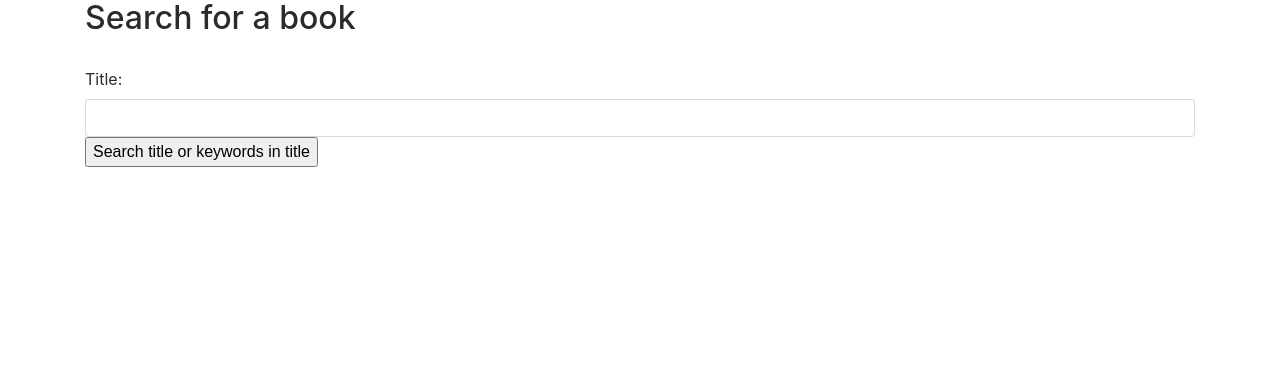
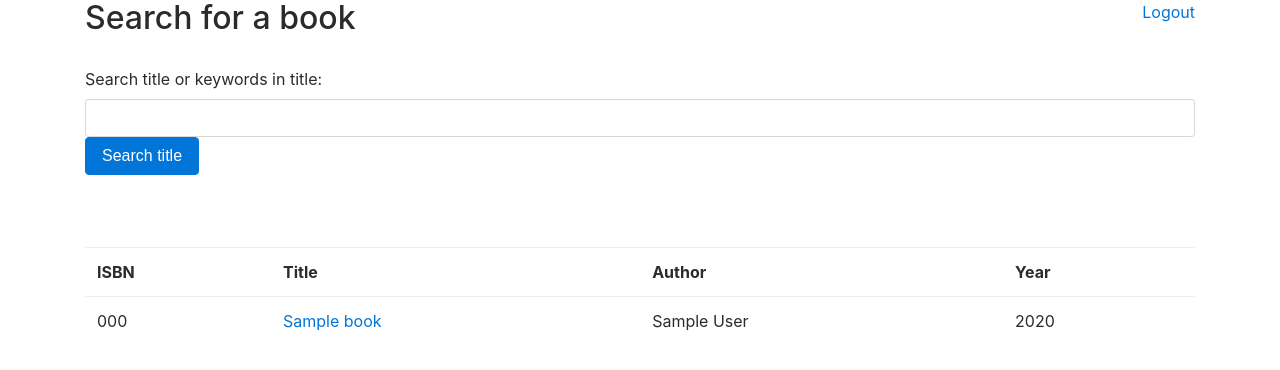
Before and after one commit to tsz88/edx-python-with-flask-project1, a Flask app: template templates/search.html in a window 1280 px wide. Shown: the top 370 px of the page. Run offline with Flask 2, Linux system fonts and the light colour scheme; the template is opened without the code that fills it: most values are stand-ins (such as "Sample title", 1, 10 or a date in 2020); some libraries are stand-ins or nearby versions.

Commit message:
book-details site added, logout added

```diff
--- a/application.py
+++ b/application.py
@@ -48,7 +48,7 @@ def login():
         username = request.form.get("username")
         password = request.form.get("password")
         if auth.authentication(username, password, db):
-            return render_template("search.html", username=username)
+            return redirect(url_for("search"))
         else:
             return render_template("login.html",
                                    error="Bad username or password.")
@@ -56,6 +56,88 @@ def login():
         return render_template("login.html")
 
 
+@app.route("/logout")
+def logout():
+    session['user_id'] = None
+    return render_template("login.html")
+
+
 @app.route("/")
 def main():
     return redirect(url_for("login"))
+
+
+@app.route("/search", methods=["GET", "POST"])
+def search():
+    if session["user_id"] is None:
+        return redirect(url_for("login"))
+    if request.method == "GET":
+        return render_template("search.html")
+
+    title_fragment = request.form.get("title")
+
+    if len(title_fragment) > 0:
+        result_list = db.execute(
+            "SELECT * FROM books WHERE title ILIKE '%" + title_fragment +
+            "' OR title ILIKE '" + title_fragment + "%'").fetchall()
+        book_list = []
+        for book_tuple in result_list:
+            book = parse_book_tuple_to_dictionary(book_tuple)
+            book_list.append(book)
+        return render_template("search.html", book_list=book_list)
+    else:
+        return render_template("search.html", error="No title specified.")
+
+
+@app.route("/book/<int:book_id>")
+def get_one_book(book_id):
+    book_tuple = db.execute(
+        "SELECT * FROM books WHERE books.id = :book_id",
+        {"book_id": book_id}).fetchone()
+    review_tuple_list = db.execute(
+        "SELECT reviews.rating, reviews.opinion, reviews.user_id, " +
+        "users.username FROM reviews JOIN users " +
+        "ON reviews.user_id = users.id WHERE book_id = :book_id",
+        {"book_id": book_id}).fetchall()
+    book = parse_book_tuple_to_dictionary(book_tuple)
+    review_list = []
+    for review_tuple in review_tuple_list:
+        review_list.append(get_all_review_info(review_tuple))
+    if session['user_id'] is not None:
+        return render_template("book_details.html", book=book,
+                               review_list=review_list)
+    else:
+        redirect(url_for("login"))
+
+
+@app.route("/book/<int:book_id>/add_review", methods=["POST"])
+def add_review(book_id):
+    if session['user_id'] is None:
+        redirect(url_for("login"))
+    new_rating = request.form.get("new-rating")
+    new_opinion = request.form.get("new-opinion")
+    db.execute(
+        "INSERT INTO reviews (rating, opinion, user_id, book_id) VALUES " +
+        "(:new_rating, :new_opinion, :user_id, :book_id)",
+        {"new_rating": new_rating, "new_opinion": new_opinion,
+         "user_id": session['user_id'][0], "book_id": book_id}
+    )
+    db.commit()
+    return redirect(url_for("get_one_book", book_id=book_id))
+
+
+def parse_book_tuple_to_dictionary(book_tuple):
+    book = {"id": book_tuple[0], "isbn": book_tuple[1],
+            "title": book_tuple[2], "author": book_tuple[3],
+            "year": book_tuple[4]}
+    return book
+
+
+def get_all_review_info(review_tuple):
+    review = {
+        "rating": review_tuple[0],
+        "opinion": review_tuple[1],
+        "user_id": review_tuple[2],
+        "user_name": review_tuple[3]
+    }
+    return review
--- a/templates/layout.html
+++ b/templates/layout.html
@@ -1,13 +1,21 @@
 <!DOCTYPE html>
 <html>
+
 <head>
     <title>{% block title %}{% endblock %}</title>
-        <link rel="stylesheet" href="https://maxcdn.bootstrapcdn.com/bootstrap/4.0.0-beta.3/css/bootstrap.min.css" integrity="sha384-Zug+QiDoJOrZ5t4lssLdxGhVrurbmBWopoEl+M6BdEfwnCJZtKxi1KgxUyJq13dy" crossorigin="anonymous">
+    <link rel="stylesheet" href="https://maxcdn.bootstrapcdn.com/bootstrap/4.0.0-beta.3/css/bootstrap.min.css"
+        integrity="sha384-Zug+QiDoJOrZ5t4lssLdxGhVrurbmBWopoEl+M6BdEfwnCJZtKxi1KgxUyJq13dy" crossorigin="anonymous">
 </head>
+
 <body>
     <div class="container">
         {% block body %}
         {% endblock %}
+        {% if error %}
+        <br>
+        <div class="text-danger"> {{ error }}</div>
+        {% endif %}
     </div>
 </body>
+
 </html>
--- a/templates/login.html
+++ b/templates/login.html
@@ -7,7 +7,7 @@ Project1 App --- Log in
 {% block body %}
 <h2>Log in here:</h2>
 <br>
-<form method="post">
+<form method="post" action="{{ url_for('login') }}">
     <div class="form-group">
         <label for="username">Username:</label><br>
         <input class="form-control" name="username" placeholder="Username">
@@ -21,10 +21,6 @@ Project1 App --- Log in
         <button class="btn btn-primary">Login</button>
     </div>
 </form>
-{% if error %}
-<br>
-<div class="error"> {{ error }}</div>
-{% endif %}
 <br>
 <p>New to Project App 1? <a href="{{ url_for('register') }}">Register here.</a></p>
 {% endblock %}
--- a/templates/register.html
+++ b/templates/register.html
@@ -21,8 +21,5 @@ Project1 App --- REGISTER
         <button class="btn btn-primary" type="submit">Register</button>
     </div>
 </form>
-{% if error %}
-<br>
-<div class="error"> {{ error }}</div>
-{% endif %}
+
 {% endblock %}
--- a/templates/search.html
+++ b/templates/search.html
@@ -6,12 +6,34 @@ Search
 
 
 {% block body %}
+<a class="float-right" href="{{ url_for('logout') }}">Logout</a>
 <h2>Search for a book</h2>
 
 <br>
 <form method="POST">
-    <label for="title">Title: </label>
+    <label for="title">Search title or keywords in title: </label>
     <input class="form-control" name="title" type="text">
-    <button type="submit">Search title or keywords in title</button>
+    <button class="btn btn-primary" type="submit">Search title</button>
 </form>
+<br>
+<br>
+<br>
+<table class="table">
+    <tr>
+        <th>ISBN</th>
+        <th>Title</th>
+        <th>Author</th>
+        <th>Year</th>
+
+
+    </tr>
+    {% for book in book_list %}
+    <tr>
+        <td>{{ book.isbn }}</td>
+        <td><a href="{{ url_for('get_one_book', book_id=book.id) }}">{{ book.title }}</a></td>
+        <td>{{ book.author }}</td>
+        <td>{{ book.year }}</td>
+    </tr>
+    {% endfor %}
+</table>
 {% endblock %}
```
Also changed, not shown: templates/book_details.html (added, +49 -0 lines). Lines whose indentation alone changed are shown as unchanged.
